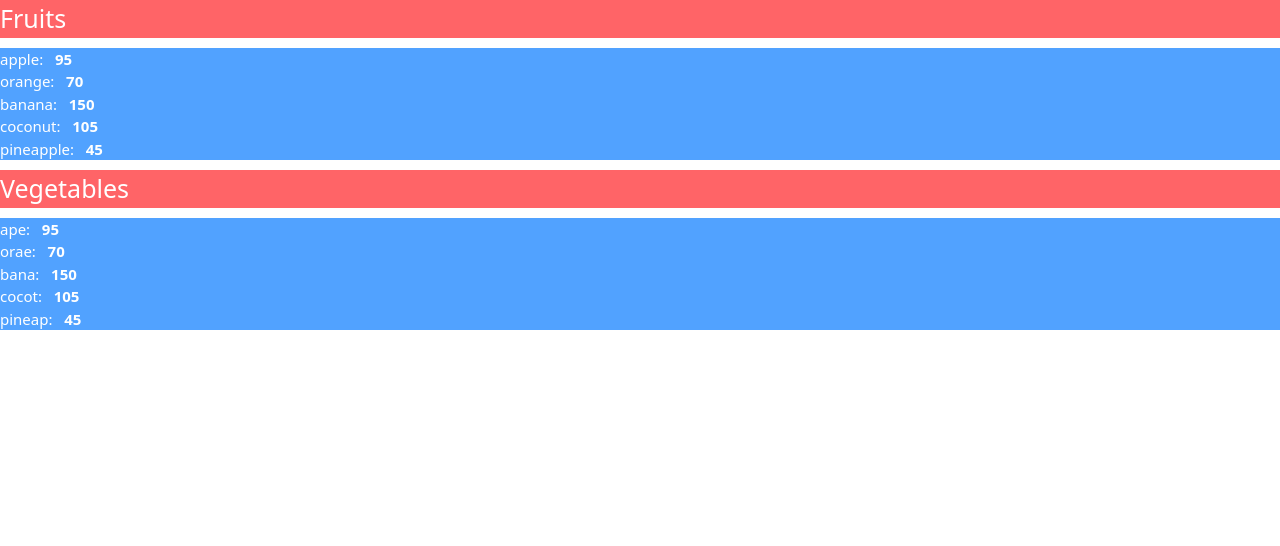
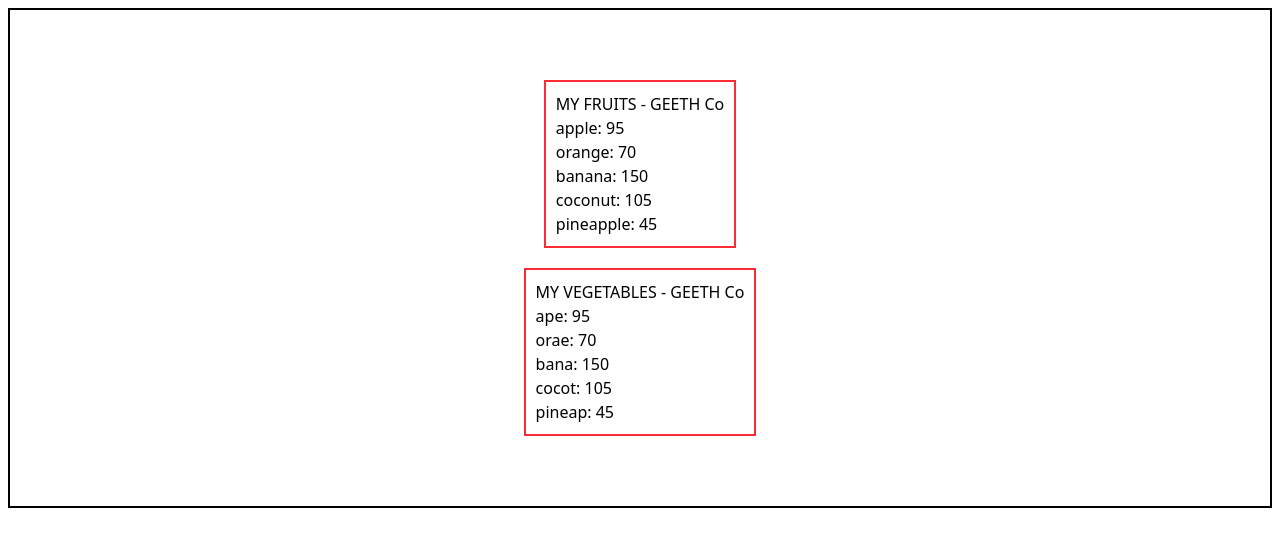
Before and after one commit to geethanga12/my-react-app-01, a React (Vite) app in the folder my-react-app-01/: page / in a window 1280 px wide. Shown: the top 546 px of the page. Built offline with nearby package versions, Linux system fonts and the light colour scheme.

Commit message:
create my own List2 component

```diff
--- a/my-react-app-01/src/App.jsx
+++ b/my-react-app-01/src/App.jsx
@@ -6,6 +6,7 @@ import Button from "./components/Button/Button";
 import Students from "./components/Students";
 import UserGreeting from "./components/UserGreeting";
 import List from "./components/List";
+import List2 from "./components/List2";
 
 function App() {
   const fruits = [
@@ -65,9 +66,9 @@ function App() {
   ];
 
   return (
-    <div>
-      <List items={fruits} category="Fruits" />
-      <List items={vegs} category="Vegetables"></List>
+    <div className="border-2 border-black m-2 flex flex-col gap-5 justify-center items-center h-[500px]">
+      <List2 list={fruits} name="MY FRUITS - GEETH Co"></List2>
+      <List2 list={vegs} name="MY VEGETABLES - GEETH Co"></List2>
     </div>
   );
 }
--- /dev/null
+++ b/my-react-app-01/src/components/List2.jsx
@@ -0,0 +1,13 @@
+export default function List2({list, name}) {
+
+  const newList = list.map((item) => (
+    <li key={item.id}>{item.name}: {item.calories}</li>
+  ));
+
+  return(
+    <div className="border-2 border-red-500 p-[10px]">
+      <h1>{name}</h1>
+      <ul>{newList}</ul>
+    </div>
+  );
+}
```
